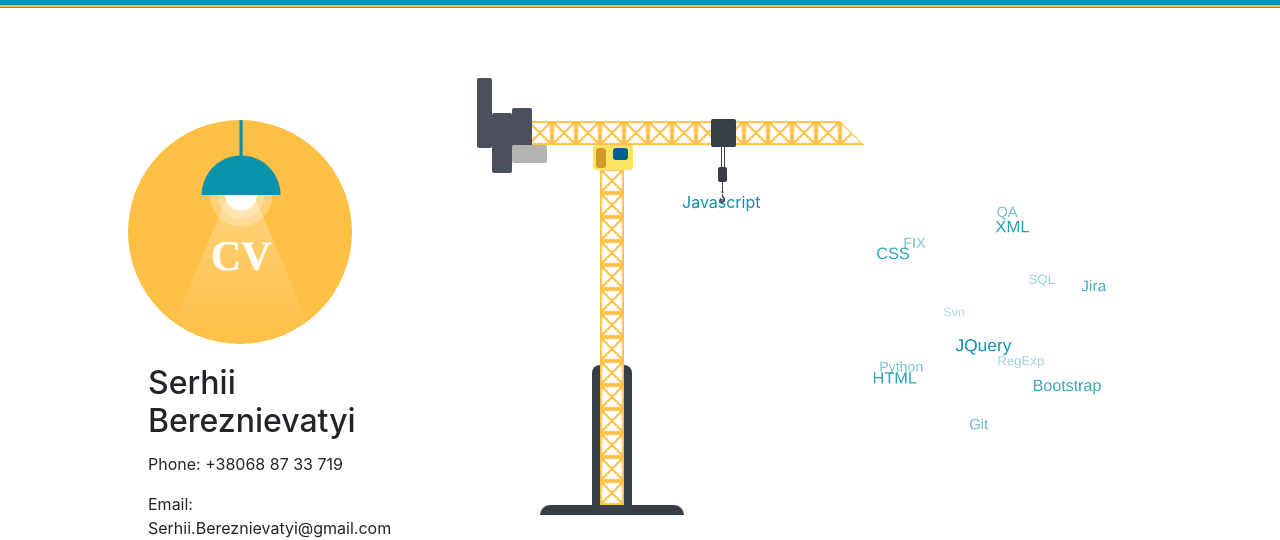
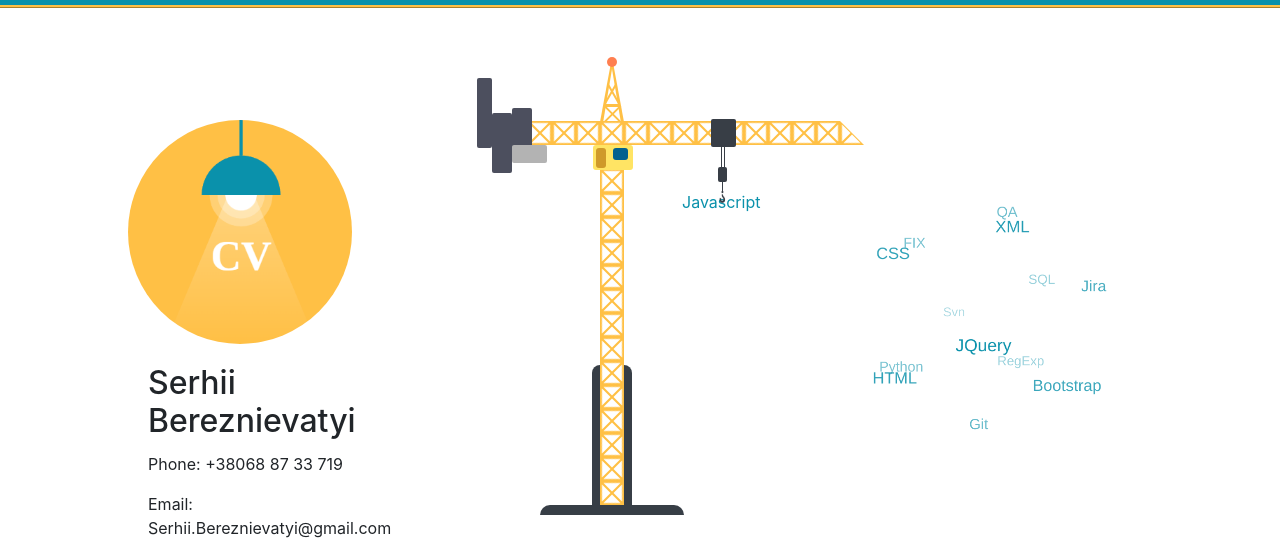
Before and after one commit to FrontSmart/sbweb, a plain HTML site: page index.html in a window 1280 px wide. Shown: the part 59-599 px from the top of the page. Drawn offline with nearby package versions, Linux system fonts and the light colour scheme.

Commit message:
Adding top of the crane.

```diff
--- a/css/style.css
+++ b/css/style.css
@@ -425,6 +425,84 @@ header{
 	border-radius: 3px;
 }
 
+/* top */
+
+#top-block{
+	position: absolute;
+	top: -123px;
+	border-bottom: 65px solid #ffc045;
+	border-top: 35px solid transparent;
+	border-left: 12px solid transparent;
+	border-right: 12px solid transparent;
+}
+
+#top-white{
+	position: absolute;
+	top: -32px;
+	border-bottom: 54px solid #fff;
+	border-top: 44px solid transparent;
+	border-left: 9px solid transparent;
+	border-right: 9px solid transparent;
+	left: -9px;
+}
+
+#top-line1{
+	position: absolute;
+	width: 15px;
+	height: 3px;
+	background-color: #ffc045;
+	top: 47px;
+	left: -7px;
+}
+
+#top-line2{
+	position: absolute;
+	width: 23px;
+	height: 2px;
+	background-color: #ffc045;
+	top: 56px;
+	left: -11px;
+	transform: rotate(-45deg);
+}
+
+#top-line3{
+	position: absolute;
+	width: 23px;
+	height: 2px;
+	background-color: #ffc045;
+	top: 56px;
+	left: -11px;
+	transform: rotate(45deg);
+}
+
+#top-line4{
+	position: absolute;
+	width: 23px;
+	height: 2px;
+	background-color:#ffc045;
+	top: 36px;
+	left: -10px;
+	transform: rotate(60deg);
+}
+
+#top-line5{
+	position: absolute;
+	width: 23px;
+	height: 2px;
+	background-color:#ffc045;
+	top: 36px;
+	left: -13px;
+	transform: rotate(-60deg);
+}
+
+#top-circle{
+	position: absolute;
+	width: 10px;
+	height: 10px;
+	background-color: coral;
+	left: -5px;
+	border-radius: 50%;
+}
 
 /*^^^^^^^^^^^^^^^^^ CRANE END */
 
--- a/index.html
+++ b/index.html
@@ -4,7 +4,7 @@
 	<!-- Required meta tags -->
 	<meta charset="utf-8">
 	<meta name="viewport" content="width=device-width, initial-scale=1, shrink-to-fit=no">
-	<title>Document</title>
+	<title>My CV</title>
 	<link rel="stylesheet" href="https://cdnjs.cloudflare.com/ajax/libs/font-awesome/4.7.0/css/font-awesome.min.css">
 	<!-- Bootstrap CSS -->
 	<link rel="stylesheet" href="https://cdn.jsdelivr.net/npm/bootstrap@4.0.0/dist/css/bootstrap.min.css" integrity="sha384-Gn5384xqQ1aoWXA+058RXPxPg6fy4IWvTNh0E263XmFcJlSAwiGgFAW/dAiS6JXm" crossorigin="anonymous">
@@ -81,6 +81,15 @@
 								<div></div>
 							</div>
 							<div id="leg">
+								<div id="top-block">
+									<div id="top-white"></div>
+									<div id="top-line1"></div>
+									<div id="top-line2"></div>
+									<div id="top-line3"></div>
+									<div id="top-line4"></div>
+									<div id="top-line5"></div>
+									<div id="top-circle"></div>
+								</div>
 								<div class="arm-block">
 									<div class="bottom-white"></div>
 									<div class="left-white"></div>
```
